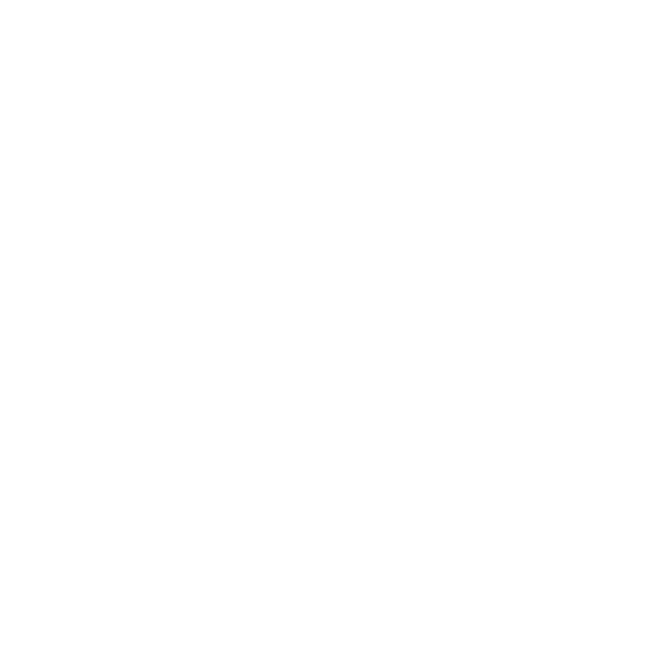
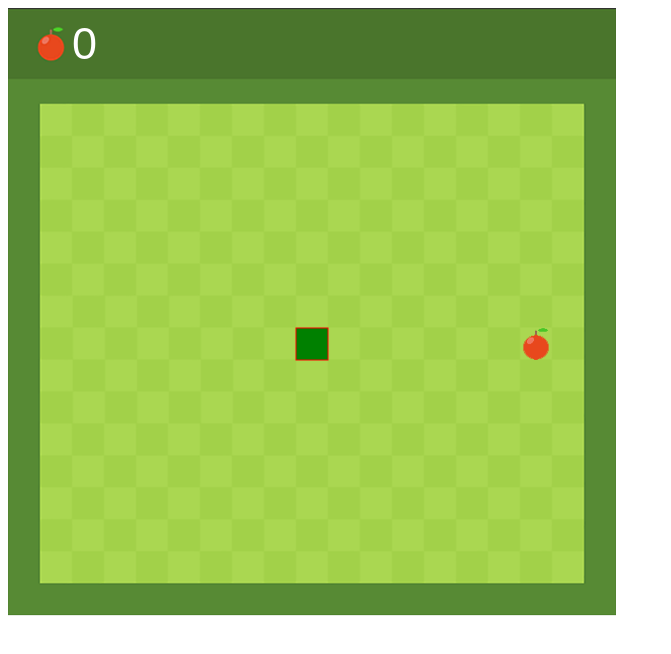
Before and after one commit to renatasva/coding-challenges, a plain HTML site: page SnakeGame/index.html in a window 1280 px wide. Shown: the whole page, without its empty margins (0-671 px from the left). Drawn offline with Linux system fonts and the light colour scheme.

Commit message:
completed the js code for the game

```diff
--- a/SnakeGame/index.html
+++ b/SnakeGame/index.html
@@ -3,6 +3,7 @@
   <title>Snake Game</title>
 </head>
 <body>
-  <canvas id='canvas' width="608" height="608"></canvas>
+  <canvas id="snake" width="608" height="608"></canvas>
+  <script src="snake.js"></script>
 </body>
 </html>
--- /dev/null
+++ b/SnakeGame/snake.js
@@ -0,0 +1,143 @@
+const canvas = document.getElementById("snake");
+const context = canvas.getContext("2d");
+
+// unit
+const box = 32;
+
+// images
+const ground = new Image();
+ground.src = "img/ground.png";
+
+const foodImg = new Image();
+foodImg.src = "img/food.png";
+
+// audio
+
+const dead = new Audio();
+const eat = new Audio();
+const up = new Audio();
+const left = new Audio();
+const right = new Audio();
+const down = new Audio();
+
+dead.src = "audio/dead.mp3";
+eat.src = "audio/eat.mp3";
+up.src = "audio/up.mp3";
+right.src = "audio/right.mp3";
+left.src = "audio/left.mp3";
+down.src = "audio/down.mp3";
+
+// snake
+let snake = [];
+
+snake[0] = {
+  x : 9 * box,
+  y : 10 * box
+};
+
+// food
+let food = {
+  x : Math.floor(Math.random()*17+1) * box,
+  y : Math.floor(Math.random()*15+3) * box
+}
+
+// score
+let score = 0;
+
+// to control the snake
+
+let d;
+document.addEventListener("keydown", direction);
+
+function direction(event){
+  if (event.keyCode == 37 && d != "RIGHT"){
+    left.play();
+    d = "LEFT";
+  }else if (event.keyCode == 38 && d != "DOWN"){
+    up.play();
+    d = "UP";
+  }else if (event.keyCode == 39 && d != "LEFT"){
+    right.play();
+    d = "RIGHT";
+  }else if (event.keyCode == 40 && d != "UP"){
+    down.play();
+    d = "DOWN";
+  }
+}
+
+// function to check if there is collision
+
+function collision(head, array){
+  for ( let i = 0; i < array.length ; i++){
+    if(head.x == array[i].x && head.y == array[i].y){
+      return true;
+    }
+  }
+  return false;
+}
+
+// function to draw on canvas
+
+function draw() {
+  context.drawImage(ground,0,0);
+
+  for ( let i = 0; i < snake.length ; i++){
+    context.fillStyle = ( i == 0 ) ? "green" : "white";
+    context.fillRect(snake[i].x, snake[i].y, box, box);
+
+    context.strokeStyle = "red";
+    context.strokeRect(snake[i].x, snake[i].y, box, box);
+  }
+
+  context.drawImage(foodImg, food.x, food.y);
+
+  // to get the old head position
+  let snakeX = snake[0].x;
+  let snakeY = snake[0].y;
+
+  // remove the tail
+  snake.pop();
+
+  // which direction
+  if (d == "LEFT") snakeX -= box;
+  if (d == "UP") snakeY -= box;
+  if (d == "RIGHT") snakeX += box;
+  if (d == "DOWN") snakeY += box;
+
+  // if snake eats food
+  if (snakeX == food.x && snakeY == food.y){
+    score++;
+    eat.play();
+    food = {
+            x : Math.floor(Math.random()*17+1) * box,
+            y : Math.floor(Math.random()*15+3) * box
+        }
+  } else {
+    // we remove the tail
+    snake.pop();
+  }
+
+  // add new head
+  let newHead = {
+    x : snakeX,
+    y : snakeY
+  }
+
+  // set game over
+
+  if (snakeX < box || snakeX > 17 * box || snakeY < 3 * box || snakeY > 17 * box || collision(newHead, snake)){
+    clearInterval(game);
+    dead.play();
+  }
+
+  snake.unshift(newHead);
+
+// score styling
+  context.fillStyle = "white";
+  context.font = "45px Arial";
+  context.fillText(score, 2*box, 1.6*box);
+}
+
+// to call draw function every 100 ms
+
+let game = setInterval(draw,100);
```
